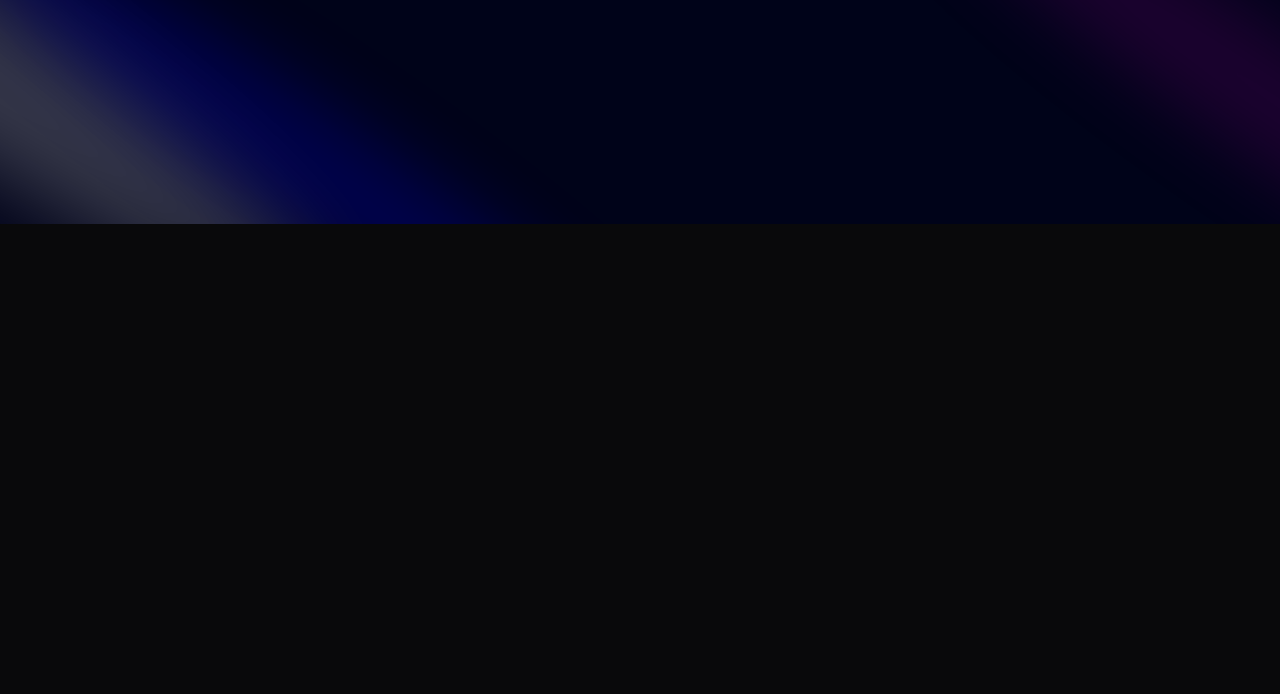
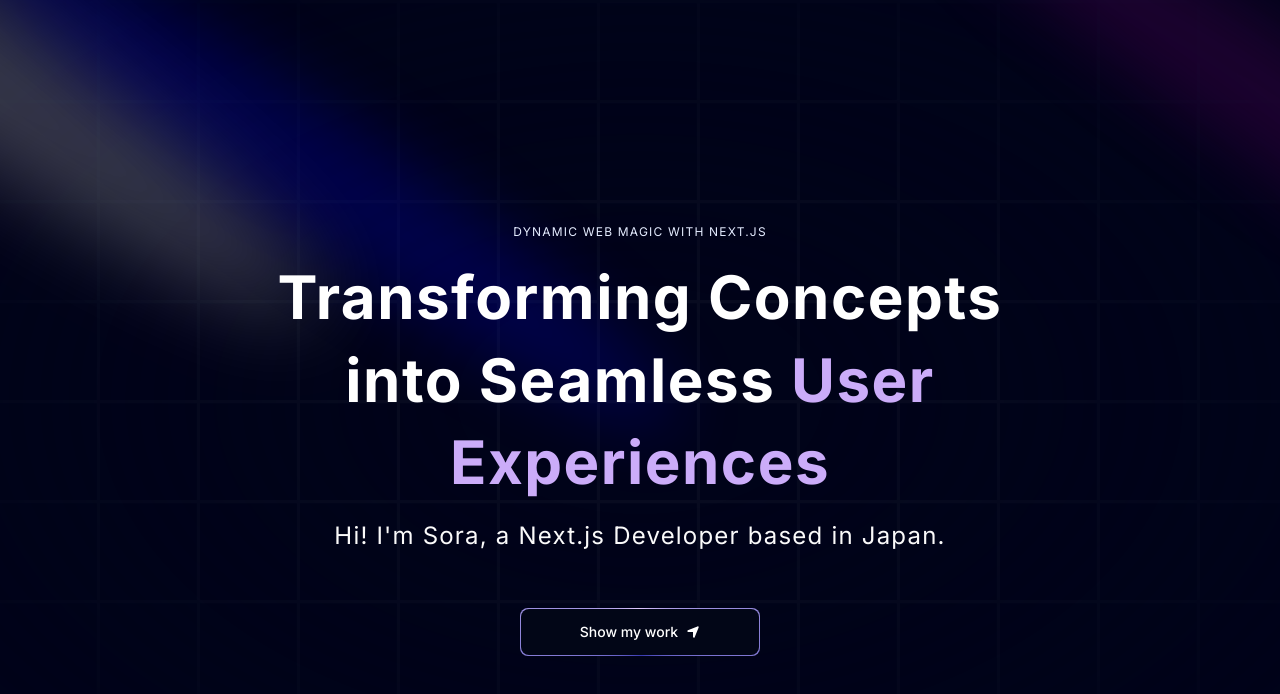
Before and after one commit to Soranosuke2001/Refresher_Portfolio, a Next.js app: page / in a window 1280 px wide. Shown: the top 694 px of the page. Built offline with nearby package versions, Linux system fonts and the light colour scheme.

Commit message:
completed the main hero section

```diff
--- a/components/Hero.tsx
+++ b/components/Hero.tsx
@@ -1,18 +1,41 @@
-import React from 'react'
-import { Spotlight } from './ui/Spotlight'
+import { FaLocationArrow } from "react-icons/fa6";
+
+import MagicButton from "./ui/MagicButton";
+import { Spotlight } from "./ui/Spotlight";
+import { TextGenerateEffect } from "./ui/TextGenerateEffect";
 
 const Hero = () => {
   return (
-    <div>
-      <div className="pb-20 pt-36">
-        <div>
-          <Spotlight className='-top-40 -left-10 md:-left-32 md:-top-20 h-screen' fill='white' />
-          <Spotlight className='top-10 left-full h-[80vh] w-[50vw]' fill='purple' />
-          <Spotlight className='top-28 left-80 h-[80vh] w-[50vw]' fill='blue' />
+    <div className="pb-20 pt-36">
+      <div>
+        <Spotlight className="-top-40 -left-10 md:-left-32 md:-top-20 h-screen" fill="white" />
+        <Spotlight className="h-[80vh] w-[50vw] top-10 left-full" fill="purple" />
+        <Spotlight className="left-80 top-28 h-[80vh] w-[50vw]" fill="blue" />
+      </div>
+
+      <div className="h-screen w-full dark:bg-black-100 bg-white dark:bg-grid-white/[0.03] bg-grid-black-100/[0.2] absolute top-0 left-0 flex items-center justify-center">
+        <div className="absolute pointer-events-none inset-0 flex items-center justify-center dark:bg-black-100 bg-white [mask-image:radial-gradient(ellipse_at_center,transparent_20%,black)]" />
+      </div>
+
+      <div className="flex justify-center relative my-20 z-10">
+        <div className="max-w-[89vw] md:max-w-2xl lg:max-w-[60vw] flex flex-col items-center justify-center">
+          <p className="uppercase tracking-widest text-xs text-center text-blue-100 max-w-80">
+            Dynamic Web Magic with Next.js
+          </p>
+
+          <TextGenerateEffect words="Transforming Concepts into Seamless User Experiences" className="text-center text-[40px] md:text-5xl lg:text-6xl" />
+
+          <p className="text-center md:tracking-wider mb-4 text-sm md:text-lg lg:text-2xl">
+            Hi! I&apos;m Sora, a Next.js Developer based in Japan.
+          </p>
+
+          <a href="#about">
+            <MagicButton title="Show my work" icon={<FaLocationArrow />} position="right" />
+          </a>
         </div>
       </div>
     </div>
-  )
-}
+  );
+};
 
-export default Hero
+export default Hero;
```
